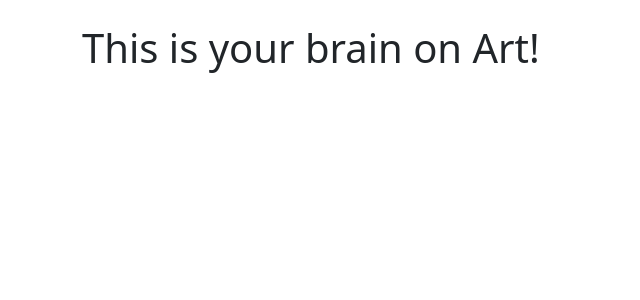
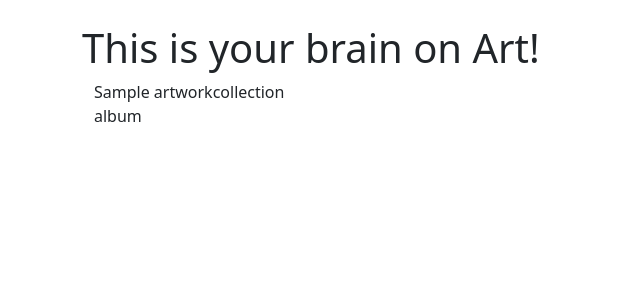
Before and after one commit to AdamPloof/cos_sandbox, a Django app: page / in a window 1280 px wide. Shown: the part 56-356 px from the top of the page, without its empty margins (0-640 px from the left). Run offline with Django 3.2, Linux system fonts and the light colour scheme; tables that the repository leaves empty hold one stand-in row (values such as "Sample post"); parts of the project's set-up code (start-up, migrations or seed data) failed here and were passed over.

Commit message:
updated index template with placeholder markup for collections list

```diff
--- a/CoSSandbox/artistMarket/views.py
+++ b/CoSSandbox/artistMarket/views.py
@@ -16,8 +16,10 @@ from .serializers import CollectionSerializer, ArtworkSerializer
 from .services.artworkGenerator import ArtworkGenerator
 
 def index(request):
+    collections = ArtworkCollection.objects.all()
     context = {
         'page_title': 'Artist Home',
+        'collections': collections
     }
     return render(request, 'index.html', context)
 
--- a/CoSSandbox/templates/index.html
+++ b/CoSSandbox/templates/index.html
@@ -2,4 +2,18 @@
 
 {% block body %}
     <h1>This is your brain on Art!</h1>
+    <div class="container">
+        <div class="content">
+            {% for collection in collections %}
+                <div class="collection-card">
+                    <div class="collection-card-header">
+                        {{ collection.collection_name}}
+                    </div>
+                    <div class="collection-card-body">
+                        {{ collection.collection_types }}
+                    </div>
+                </div>
+            {% endfor %}
+        </div>
+    </div>
 {% endblock %}
```
